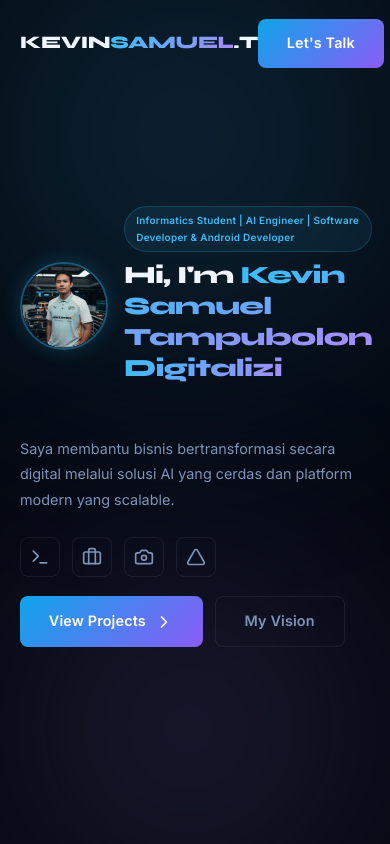
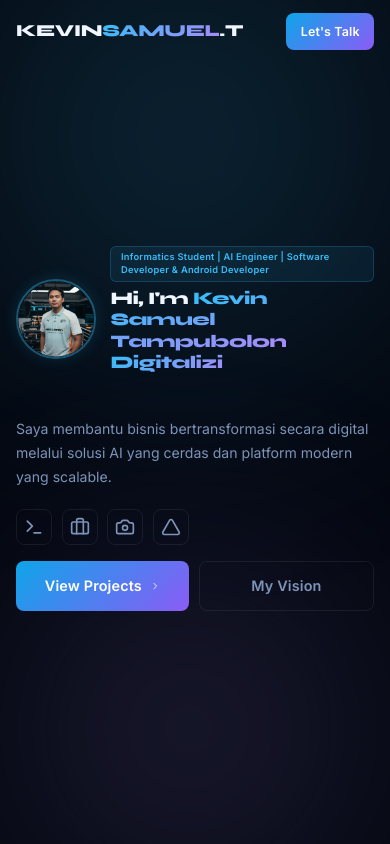
Before and after one commit to Kevinsamt/myporto, a React (Vite) app: page / in a window 390 px wide. Shown: the top 844 px of the page. Built offline with nearby package versions, Linux system fonts and the light colour scheme.

Commit message:
fix: comprehensive mobile hero layout - prevent text overflow

```diff
--- a/src/index.css
+++ b/src/index.css
@@ -379,7 +379,7 @@ nav.scrolled {
 
 .hero-badge {
   display: inline-flex;
-  align-items: center;
+  align-items: flex-start;
   gap: 0.4rem;
   padding: 0.4rem 1rem;
   background: rgba(56, 189, 248, 0.08);
@@ -390,12 +390,16 @@ nav.scrolled {
   font-weight: 600;
   letter-spacing: 0.03em;
   margin-bottom: 1.5rem;
+  white-space: normal;
+  word-break: break-word;
+  max-width: 100%;
 }
 
 .hero h1 {
   line-height: 1.1;
   margin-bottom: 0.5rem;
-  min-height: 9rem;
+  min-height: 8rem;
+  overflow: hidden;
 }
 
 .hero p {
@@ -547,19 +551,31 @@ footer p {
    RESPONSIVE — MOBILE
    ============================================= */
 @media (max-width: 768px) {
-  section { padding: 4.5rem 0; }
+  section { padding: 4rem 0; }
 
+  nav { padding: 0.8rem 0; }
+
+  .nav-content { gap: 0.5rem; }
   .nav-links { display: none; }
 
+  /* Shrink Let's Talk button */
+  nav .btn {
+    padding: 0.5rem 0.9rem;
+    font-size: 0.78rem;
+    white-space: nowrap;
+  }
+
+  .logo { font-size: 1.05rem; }
+
   .hero {
-    padding-top: 5rem;
+    padding-top: 4.5rem;
     text-align: left;
   }
 
   .hero .grid-2 {
     display: flex;
     flex-direction: column;
-    gap: 1.5rem;
+    gap: 1.25rem;
   }
 
   /* ── Mobile: photo + name side-by-side ── */
@@ -567,23 +583,24 @@ footer p {
     display: flex;
     flex-direction: row;
     align-items: center;
-    gap: 1rem;
+    gap: 0.9rem;
     width: 100%;
+    min-width: 0;
   }
 
   .hero-image {
-    flex: 0 0 88px;
-    width: 88px;
-    height: 88px;
+    flex: 0 0 80px;
+    width: 80px;
+    height: 80px;
     border-radius: 50%;
     overflow: hidden;
     border: 2px solid rgba(56,189,248,0.4);
-    box-shadow: 0 0 20px rgba(56,189,248,0.2);
+    box-shadow: 0 0 16px rgba(56,189,248,0.15);
   }
 
   .hero-image .image-container {
-    width: 88px;
-    height: 88px;
+    width: 80px;
+    height: 80px;
     max-width: none;
     border-radius: 50%;
     padding: 0;
@@ -594,45 +611,70 @@ footer p {
 
   .hero-image .image-container img {
     border-radius: 50%;
-    width: 88px;
-    height: 88px;
+    width: 80px;
+    height: 80px;
     object-fit: cover;
   }
 
-  .hero-content { flex: 1; }
+  /* hero-content: flex:1 + min-width:0 prevents overflow */
+  .hero-content {
+    flex: 1;
+    min-width: 0;
+    overflow: hidden;
+  }
 
   .hero-badge {
-    font-size: 0.62rem;
-    padding: 0.3rem 0.7rem;
-    margin-bottom: 0.5rem;
+    font-size: 0.58rem;
+    padding: 0.25rem 0.6rem;
+    margin-bottom: 0.4rem;
+    border-radius: 6px;
+    white-space: normal;
+    line-height: 1.4;
   }
 
   .hero h1 {
-    font-size: 1.55rem;
-    line-height: 1.25;
+    font-size: 1.25rem;
+    line-height: 1.2;
     min-height: auto;
     margin-bottom: 0;
+    word-break: break-word;
   }
 
-  .hero-body { width: 100%; }
+  .hero-body {
+    width: 100%;
+    min-width: 0;
+  }
 
   .hero p {
-    font-size: 0.9rem;
-    margin-top: 0.25rem;
-    margin-bottom: 1.5rem;
+    font-size: 0.88rem;
+    line-height: 1.7;
+    margin-top: 0;
+    margin-bottom: 1.25rem;
+    max-width: 100%;
   }
 
-  .hero-socials { margin-bottom: 1.2rem; }
+  .hero-socials {
+    margin-bottom: 1rem;
+    gap: 0.6rem;
+  }
 
-  .hero-btns { flex-wrap: wrap; }
+  .hero-socials a {
+    width: 36px;
+    height: 36px;
+  }
 
-  .glass-card { padding: 1.5rem; border-radius: var(--radius-md); }
+  .hero-btns { flex-wrap: wrap; gap: 0.6rem; }
+  .hero-btns .btn { flex: 1; justify-content: center; min-width: 130px; }
+
+  .glass-card { padding: 1.25rem; border-radius: var(--radius-md); }
 
   .grid-3 { grid-template-columns: 1fr; }
+  .grid-2 { grid-template-columns: 1fr; }
 }
 
 @media (max-width: 480px) {
-  .container { padding: 0 1.25rem; }
-  .logo { font-size: 1.1rem; }
-  h2 { font-size: 1.8rem; }
+  .container { padding: 0 1rem; }
+  h2 { font-size: 1.6rem; }
+  .hero h1 { font-size: 1.1rem; }
+  .section-eyebrow { font-size: 0.68rem; }
 }
```
